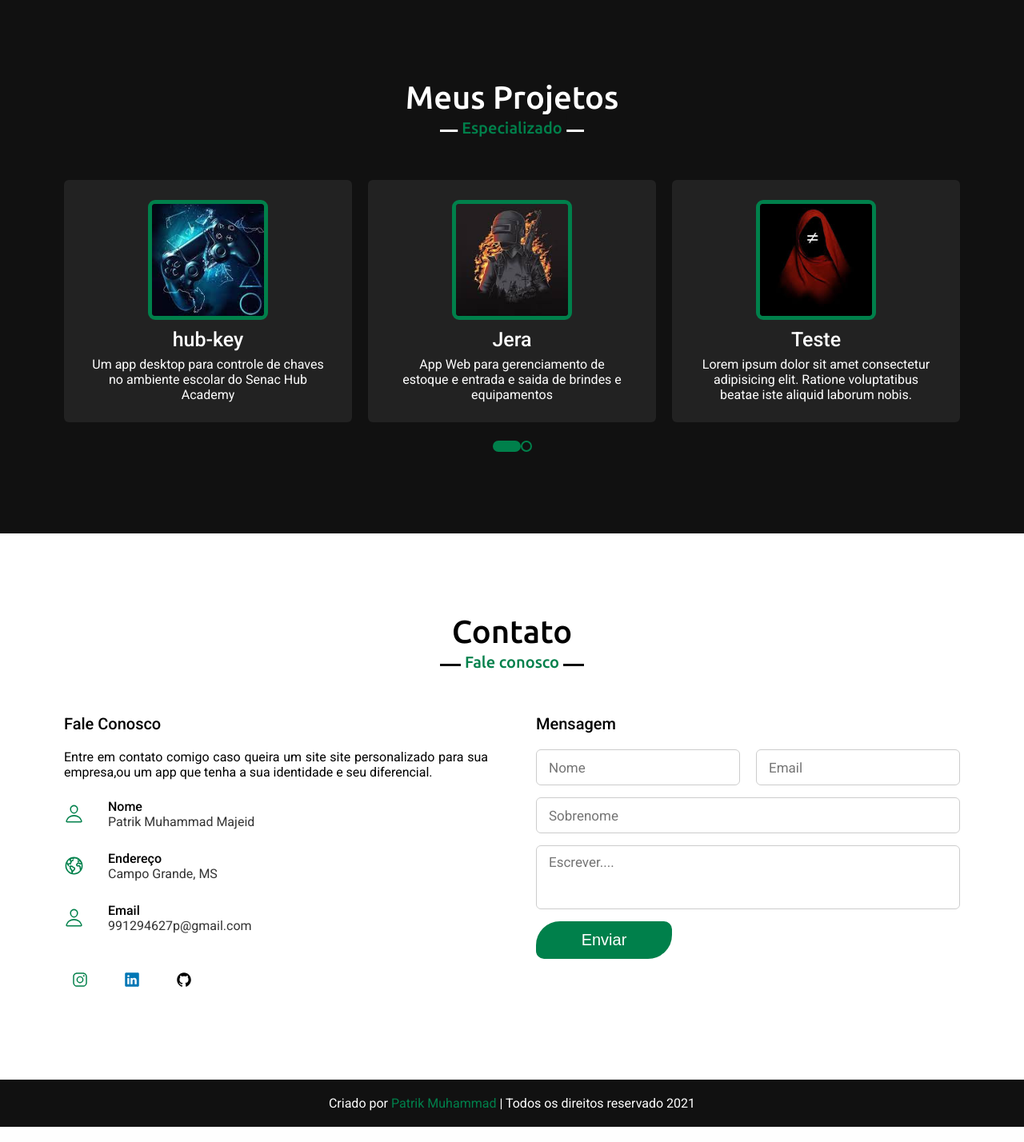
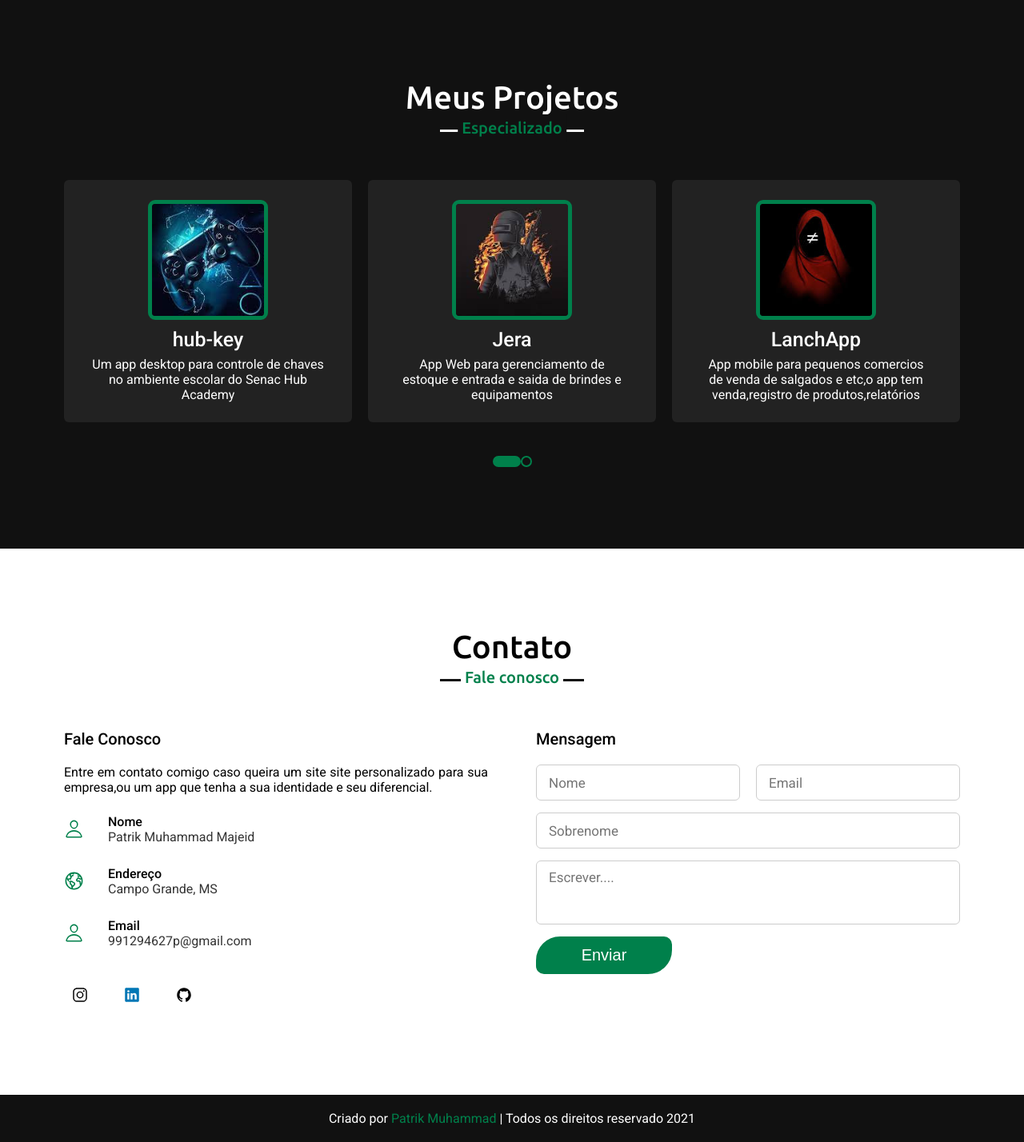
Before and after one commit to PatrikMuhammad/Meu-Portif-lio, a PHP site: page / in a window 1280 px wide. Shown: the part 2802-4230 px from the top of the page at 80% size. Run offline with PHP 8.4, Linux system fonts and the light colour scheme.

Commit message:
quase pronto
Faltando apenas inserir as fts

```diff
--- a/Portifolio-main/index.html
+++ b/Portifolio-main/index.html
@@ -201,22 +201,22 @@
             <div class="card">
                 <div class="box">
                     <img src="image/img-3.jpg" alt="">
-                    <div class="text">Teste</div>
-                    <p>Lorem ipsum dolor sit amet consectetur adipisicing elit. Ratione voluptatibus beatae iste aliquid laborum nobis.</p>
+                    <div class="text">LanchApp</div>
+                    <p>App mobile para pequenos comercios de venda de salgados e etc,o app tem venda,registro de produtos,relatórios</p>
                 </div>
             </div>
             <div class="card">
                 <div class="box">
                     <img src="image/img-4.jpg" alt="">
-                    <div class="text">Teste</div>
-                    <p>Lorem ipsum dolor sit amet consectetur adipisicing elit. Ratione voluptatibus beatae iste aliquid laborum nobis.</p>
+                    <div class="text">Web Site Lanchonete</div>
+                    <p>Protótipo de um web app para compra e venda de lanches com niveis de acesso,sendo eles Adiministrador,Gerencia,Consumidor</p>
                 </div>
             </div>
             <div class="card">
                 <div class="box">
                     <img src="image/img-5.jpg" alt="">
-                    <div class="text">Teste</div>
-                    <p>Lorem ipsum dolor sit amet consectetur adipisicing elit. Ratione voluptatibus beatae iste aliquid laborum nobis.</p>
+                    <div class="text">Hub Experiencê Day</div>
+                    <p>Web Site para inscrições para a 1°Edição do Hub Experiencê Day, contendo informações sobre os palestrantes e seus respectivos temas</p>
                 </div>
             </div>
             </div>
--- a/Portifolio-main/script.js
+++ b/Portifolio-main/script.js
@@ -55,5 +55,6 @@ $(document).ready(function(){
 });
 
 function exibir(){
-    alert('enviado com sucesso');
+    alert('enviado com sucesso')
+;
 }
--- a/Portifolio-main/style.css
+++ b/Portifolio-main/style.css
@@ -666,9 +666,9 @@ footer span a:hover{
 
 .home .home-content:hover .container-negocinho .swapping-squares-spinner .square:nth-child(2),
 .home .home-content:hover .container-negocinho .swapping-squares-spinner .square:nth-child(4){
-    background-color: white;
+    background-color: var(--branquin-nice);
     border: none;
-    transform: rotate(180deg);
+    transform: rotateX(180deg);
 }
 
 .home .container-negocinho .swapping-squares-spinner .square:nth-child(1){
@@ -807,7 +807,7 @@ footer span a:hover{
     justify-content: center;
     text-decoration: none;
     font-size: 20px;
-    color: var(--verde-dcria);
+    color: black;
     border-radius: 50%;
     outline: 2px solid var(--branquin-nice);
     transition-property: outline-offset, outline-color, background-color;
```
Also changed, not shown: Portifolio-main/tela_login/css/style.css (+49 -1 lines).
